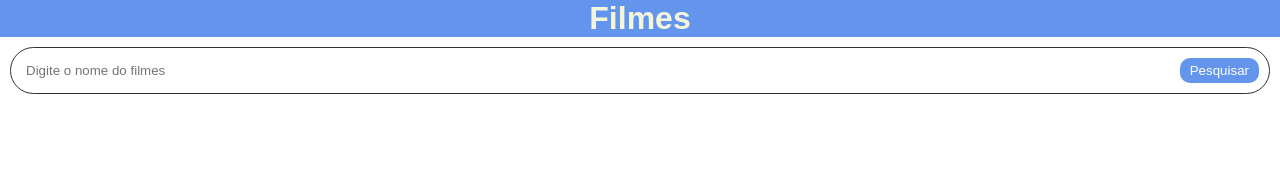
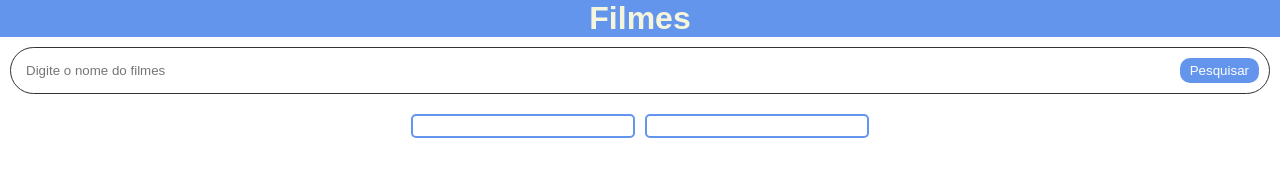
Before and after one commit to Dantezs/Loja-de-hospedagem, a plain HTML site: page index.html in a window 1280 px wide. Drawn offline with Linux system fonts and the light colour scheme.

Commit message:
Update index.html

```diff
--- a/index.html
+++ b/index.html
@@ -13,7 +13,17 @@
         <input name="pesquisa" placeholder="Digite o nome do filmes">
         <button>Pesquisar</button>
     </form>
+    <div class="lista">
 
+        <div class="item">
+
+        </div>
+
+        <div class="item">
+
+        </div>
+
+    </div>
 </body>
 <script src="js/api.js"></script>
 </html>
```
